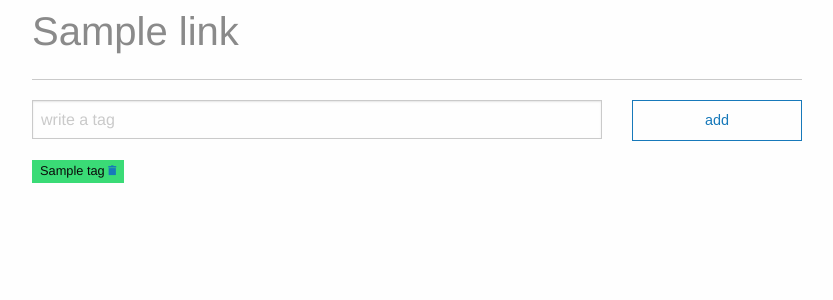
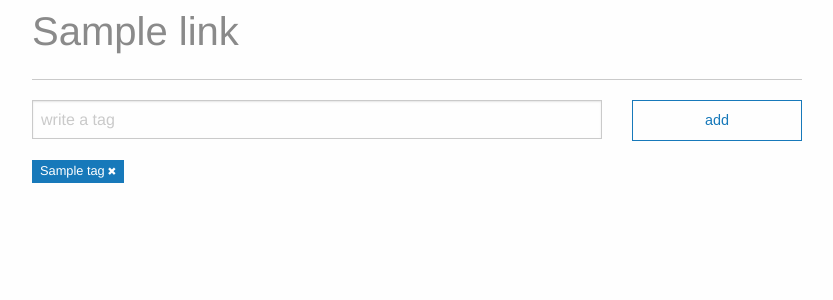
Before and after one commit to togap/my_links, a Flask app: page /links/1/attach in a window 1280 px wide. Shown: the part 56-356 px from the top of the page, without its empty margins (223-1056 px from the left). Run offline with Flask 2, Linux system fonts and the light colour scheme; a user stored in the database is signed in; tables that the repository leaves empty hold one stand-in row (values such as "Sample post").

Commit message:
style in attach tag

```diff
--- a/application/templates/links/attach.html
+++ b/application/templates/links/attach.html
@@ -20,8 +20,13 @@
 	<div class="columns small-12">
 	    <p>
 	    	{% for tag in link.tags %}
-		    <span class="label success">
-		    	{{ tag.name }} <a href="{{ url_for('delete_link_tag', link_id=link.id, tag_id=tag.id) }}"><i class="fi-trash"></i></a>
+		    <span class="label primary">
+			<span style="color:white;">{{ tag.name }}</span>
+			<a style="color:white;" href="{{ url_for('delete_link_tag', link_id=link.id, tag_id=tag.id) }}">
+			    <small>
+				<i class="fi-x"></i>
+			    </small>
+			</a>
 		    </span>
 		{% endfor %}
 	    </p>
```
